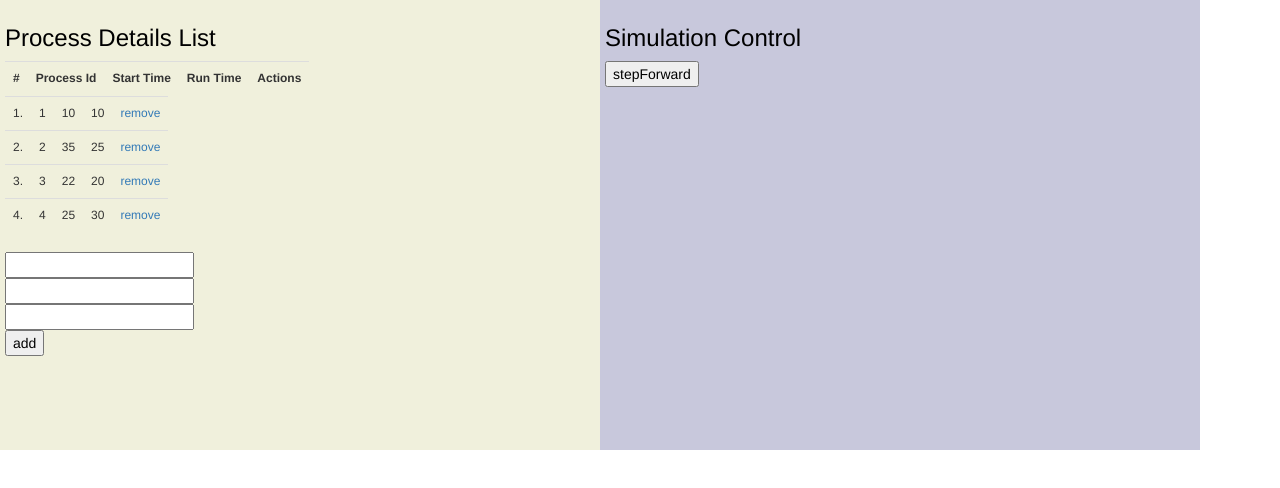
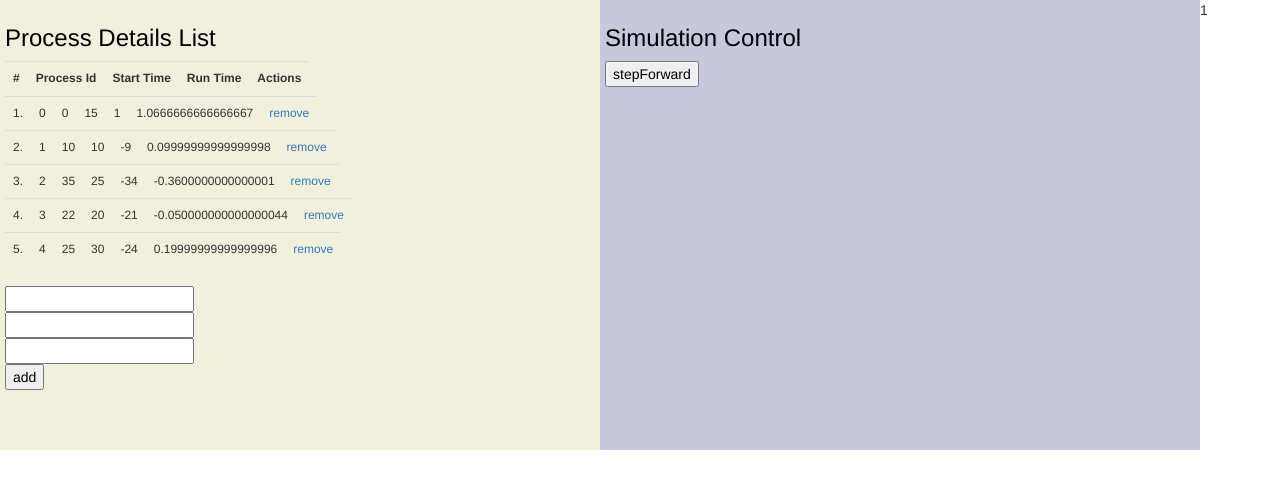
Before and after one commit to Crystal-Solutions/process_scheduler, a plain HTML site: page index.html in a window 1280 px wide. Both pictures are taken after a click on the button "stepForward". Drawn offline with Linux system fonts and the light colour scheme.

Commit message:
Added new models- CPU details and made a function to calculatePriority

```diff
--- a/index.html
+++ b/index.html
@@ -38,6 +38,14 @@
             {{process.runTime}}
           </td>
           <td>
+            {{process.waitingTime}}
+          </td>
+
+          <td>
+            {{process.priority}}
+          </td>
+
+          <td>
             <a href="" ng-click="removeProcess(process.id)">remove</a>
           </td>
           </tr>
@@ -55,6 +63,10 @@
       <input type="button" ng-click="stepForward()" value="stepForward">
 </div>
 
+<div ng-controller="cpuDetails">
+{{cpuDetails.step}}
+</div>
+
 
   </body>
 </html>
--- a/js/control.js
+++ b/js/control.js
@@ -20,8 +20,8 @@ schedulerApp.service('dataService',function() {
     ],
 
     cpuDetails:{step:0, //current step
+    			curretnProcessId:-1,
     			},
-    waitingList:[],
 
 
   };
@@ -72,12 +72,31 @@ schedulerApp.controller('simulationCtrl', function ($scope,dataService){
 
 	//Processes default
 	$scope.processes = dataService.processes;//[{id:0, startTime:0, runTime:10}];
+	$scope.cpuDetails = dataService.cpuDetails;
+	$scope.cpuDetails = dataService.cpuDetails;
 
 	$scope.stepForward = function() {
-			$scope.processes.splice(0, 1)[0];
-	}
+		$scope.cpuDetails.step +=1;
+		calculatePriority();
+	};
 
+	function calculatePriority(){
+		//update waiting time, RR of processes
+		for(var i = 0, len = $scope.processes.length; i < len; i++) {
+			//Negative for processes which are not yet started
+			$scope.processes[i].waitingTime = $scope.cpuDetails.step-$scope.processes[i].startTime;
+
+			//Calculate RR(priority)
+			$scope.processes[i].priority = 1+($scope.processes[i].waitingTime/$scope.processes[i].runTime)
+		}
+	};
 
 
 
 });
+
+
+//CPU Details ctrl
+schedulerApp.controller('cpuDetails', function ($scope,dataService){
+	$scope.cpuDetails = dataService.cpuDetails;
+});
```
Also changed, not shown: 1 other file.
